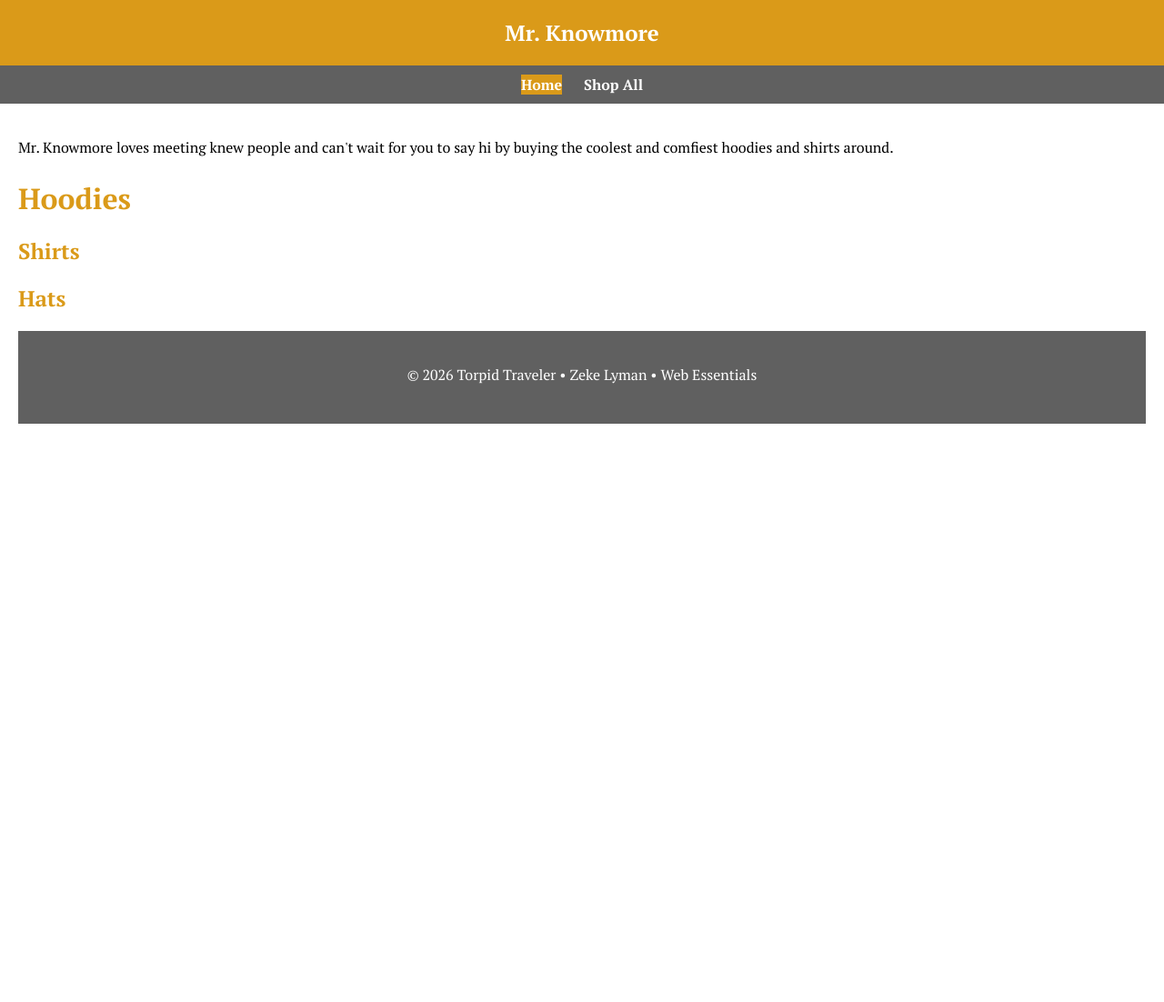
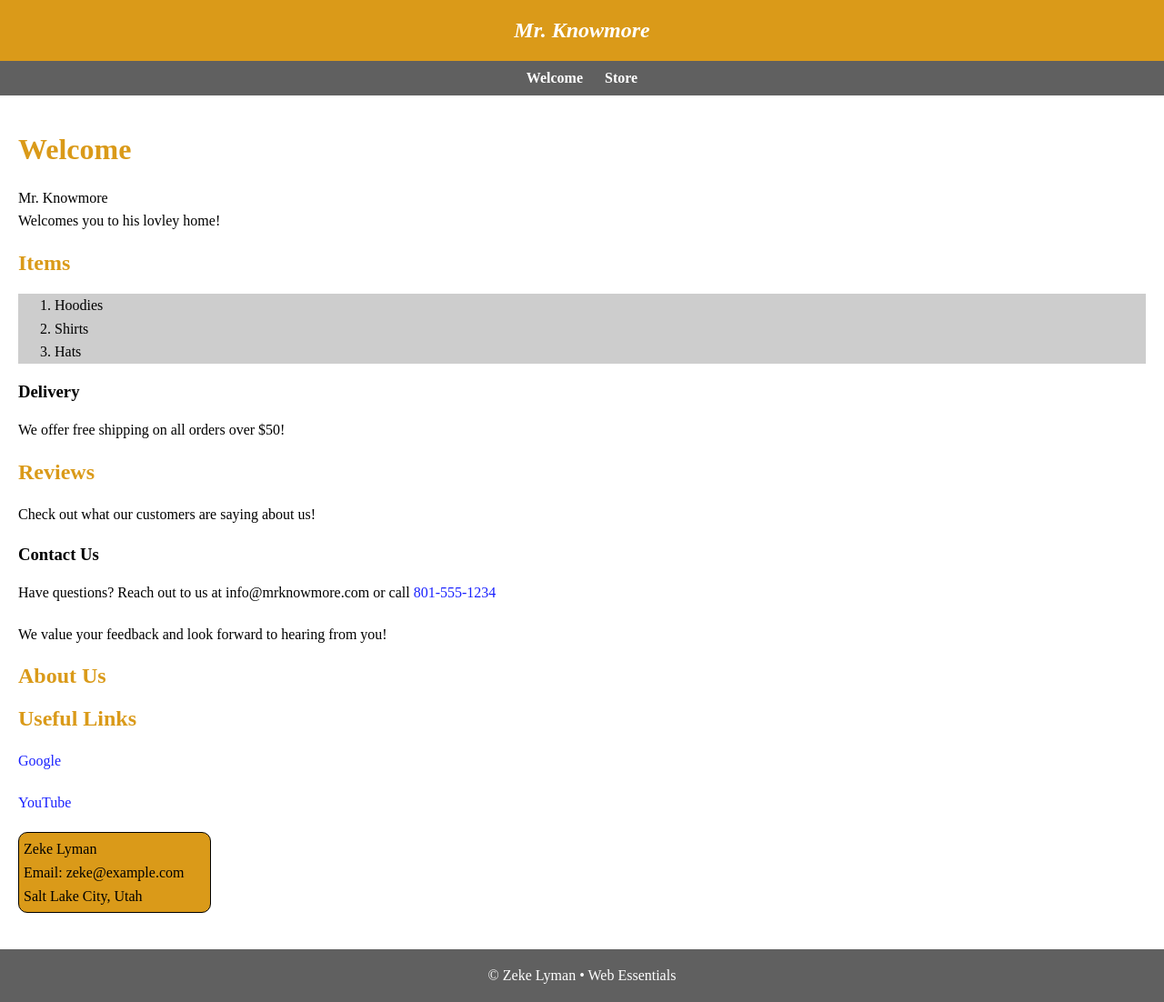
Before and after one commit to zekejohn11-design/dwdd1600, a plain HTML site: page 04intro-css/index.html in a window 1280 px wide. Shown: the whole page at 91% size. Before the commit the page ends 800 px from the top, so only its background shows below. Drawn offline with Linux system fonts and the light colour scheme; a web font is replaced by a local one.

Commit message:
04 fixes

```diff
--- a/04intro-css/index.html
+++ b/04intro-css/index.html
@@ -1,51 +1,69 @@
-<!doctype html>
+<!DOCTYPE html>
 <html lang="en">
+
 <head>
     <meta charset="UTF-8">
-    <meta name="description" content="Torpid Travelers is dedicated to helping you get around without breaking a sweat.">
+    <meta name="viewport" content="width=device-width, initial-scale=1.0">
     <meta name="author" content="Zeke Lyman">
-    <meta name="viewport" content="width=device-width, initial-scale=1">
-    <link rel="preconnect" href="https://fonts.googleapis.com">
-<link rel="preconnect" href="https://fonts.gstatic.com" crossorigin>
-<link href="https://fonts.googleapis.com/css2?family=PT+Serif:ital,wght@0,400;0,700;1,400;1,700&family=Playfair+Display:ital,wght@0,400..900;1,400..900&display=swap" rel="stylesheet">
+    <meta name="description" content="Welcome to Mr. Knowmore, your store for hoodies, shirts, and hats.">
     <link rel="stylesheet" href="knowmore.css">
     <title>Mr. Knowmore</title>
 </head>
+
 <body>
-    <!-- start the page header -->
     <header>
-        <span>Mr. Knowmore</span>
+        <span><em><strong>Mr. Knowmore</strong></em></span>
     </header>
-
-    <!-- start the page navigation -->
     <nav>
         <ul>
-            <li class="active"><a href="index.html">Home</a></li>
-            <li><a href="products.html">Shop All</a></li>
+            <li><a href="index.html">Welcome</a></li>
+            <li><a href="store.html">Store</a></li>
         </ul>
     </nav>
-
-    <!-- start the page main -->
     <main>
 
-       <p>
-        Mr. Knowmore loves meeting knew people and can't wait for you to say hi by buying the coolest and comfiest hoodies and shirts around.
-       </p>
+        <!-- Main welcome section -->
 
+        <h1>Welcome</h1>
+        <p>
 
+    Mr. Knowmore<br>
+    Welcomes you to his lovley home!
+</p>
+        <!-- List of store items -->
 
-        <h1>Hoodies</h1>
+        <h2>Items</h2>
+        <ol>
+            <li>Hoodies</li>
+            <li>Shirts</li>
+            <li>Hats</li>
+        </ol>
+        <h3>Delivery</h3>
+        <p>We offer free shipping on all orders over $50!</p>
+        <h2>Reviews</h2>
+        <p>Check out what our customers are saying about us!</p>
+        <h3>Contact Us</h3>
+        <p>Have questions? Reach out to us at info@mrknowmore.com or call <a href="tel:8015551234">801-555-1234</a></p>
+        <p>We value your feedback and look forward to hearing from you!</p>
+        <h2>About Us</h2>
+        <h2>Useful Links</h2>
 
+<p>
+    <a href="https://www.google.com" target="_blank">Google</a>
+</p>
 
-        <h2>Shirts</h2>
-
-
-        <h2>Hats</h2>
-
-
-    <!-- start the page footer -->
+<p>
+    <a href="https://www.youtube.com" target="_blank">YouTube</a>
+</p>
+        <address>
+    Zeke Lyman<br>
+    Email: zeke@example.com<br>
+    Salt Lake City, Utah
+</address>
+    </main>
     <footer>
-        <p>&copy; 2026 Torpid Traveler &bull; Zeke Lyman &bull; Web Essentials</p>
+        &copy; Zeke Lyman &bull; Web Essentials
     </footer>
 </body>
+
 </html>
```
Also changed, not shown: 04intro-css/store.html (added, +49 -0 lines).
